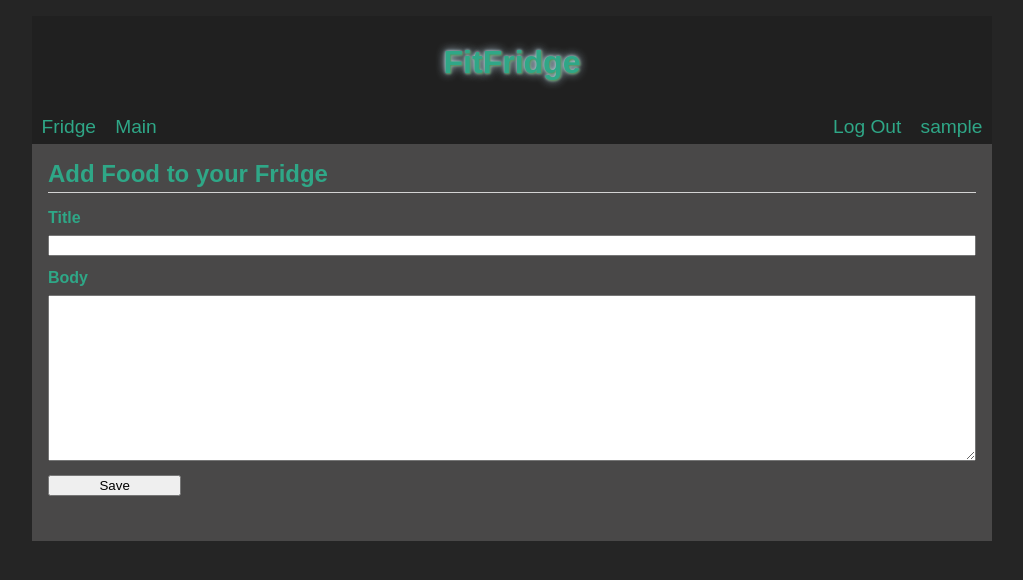
After one commit to tungp2302/FitFridge, a Flask app: page /addfood in a window 1280 px wide. The commit adds this page. Shown: the top 580 px of the page, without its empty margins (128-1151 px from the left). Run offline with Flask 3, Linux system fonts and the light colour scheme; the visitor is signed in with stand-in values (Sample User, id 1); data comes from the database, SQL or seed files in the repository.

Commit message:
bissle CSS rumgespielt und basic routing für eine add food seite

```diff
--- a/flaskr/__init__.py
+++ b/flaskr/__init__.py
@@ -28,9 +28,9 @@ def create_app(test_config=None):
 
     from . import blog
     app.register_blueprint(blog.bp)
-    app.add_url_rule('/', endpoint='index')
 
     from . import fridge
     app.register_blueprint(fridge.bp)
+    app.add_url_rule('/', endpoint='viewFridge')
 
     return app
--- a/flaskr/fridge.py
+++ b/flaskr/fridge.py
@@ -17,3 +17,28 @@ def viewFridge():
         ' ORDER BY created DESC'
     ).fetchall()
     return render_template('fridge/viewFridge.html', posts=posts)
+
+@bp.route('/addfood', methods=('GET', 'POST'))
+@login_required
+def addfood():
+    if request.method == 'POST':
+        title = request.form['title']
+        body = request.form['body']
+        error = None
+
+        if not title:
+            error = 'Title is required.'
+
+        if error is not None:
+            flash(error)
+        else:
+            db = get_db()
+            db.execute(
+                'INSERT INTO post (title, body, author_id)'
+                ' VALUES (?, ?, ?)',
+                (title, body, g.user['id'])
+            )
+            db.commit()
+            return redirect(url_for('fridge/addfood.html'))
+
+    return render_template('fridge/addfood.html')
--- a/flaskr/static/style.css
+++ b/flaskr/static/style.css
@@ -12,11 +12,16 @@ body {
     background: rgb(73, 72, 72);
 }
 
-h1 {
+nav h1 {
     font-family: sans-serif;
     font-style: arial;
     color: #2fa787;
-    margin: 1rem 0;
+    text-shadow:
+    1px 1px 2px rgb(82, 143, 88),
+    0 0 0.3em #cae6f6,
+    0 0 0.1em #cae6f6;
+    font-size: 2rem;
+    padding: 0.1rem;
 }
 
 a {
@@ -24,56 +29,44 @@ a {
     text-decoration: none;
 }
 
+#menubar{
+    display: flex;
+    justify-content: space-between;
+}
+
+#usermenu, #menuleft{
+    display: flex;
+    align-self: center;
+}
 
 nav {
     background: rgb(32, 32, 32);
     display: flex;
-    flex-direction: row;
-    align-items: start;
-    padding: 0;
+    flex-direction: column;
+    justify-content: center;
 }
 
-#usermenu,
-#menuleft{
+#logo{
     display: flex;
-    flex-direction: row;
+    justify-content: space-evenly;
 }
 
-#menuleft a,
-#usermenu a
-{
-    padding: 0.5rem;
+nav a {
+  padding: 0.4rem 0.6rem;
+  text-decoration: none;
+  text-align: center;
+  font-size: 1.2em;
 }
 
-nav h1 {
-    flex: auto;
-    margin: 0rem;
+nav a:hover {
+  background-color: #2fa787d0;
+  color: white;
+  transition-duration: 100ms;
 }
 
-
-nav h1 a {
-    text-decoration: none;
-    padding: 0.25rem 0.5rem;
-}
-
-nav ul {
-    display: flex;
-    list-style: none;
-    justify-content: center;
-    margin: 0;
-    padding: 0;
-}
-
-nav ul li a,
 header .action {
     display: flex;
     padding: 0.5rem;
-}
-
-nav ul li span{
-    display: flex;
-    padding: 0.5rem;
-
 }
 
 .content {
--- a/flaskr/templates/base.html
+++ b/flaskr/templates/base.html
@@ -2,7 +2,10 @@
 <title>{% block title %}{% endblock %} - FitFridge</title>
 <link rel="stylesheet" href="{{ url_for('static', filename='style.css') }}">
 <nav>
+  <div id="logo">
   <h1>FitFridge</h1>
+  </div>
+  <div id="menubar">
       <div id="menuleft">
       <a href="{{url_for('fridge.viewFridge')}}">Fridge</a>
       <a href="{{url_for('blog.index')}}">Main</a>
@@ -10,11 +13,12 @@
   <div id="usermenu">
     {% if g.user %}
     <a href="{{ url_for('auth.logout') }}">Log Out</a>
-      <a href="{{ url_for('fridge.viewFridge')}}">{{ g.user['username'] }}</span>
+    <a href="{{ url_for('fridge.viewFridge')}}">{{ g.user['username'] }}</a>
       {% else %}
       <a href="{{ url_for('auth.register') }}">Register</a>
       <a href="{{ url_for('auth.login') }}">Log In</a>
       {% endif %}
+  </div>
 </div>
 </nav>
 <section class="content">
--- /dev/null
+++ b/flaskr/templates/fridge/addfood.html
@@ -0,0 +1,15 @@
+{% extends 'base.html' %}
+
+{% block header %}
+  <h1>{% block title %}Add Food to your Fridge{% endblock %}</h1>
+{% endblock %}
+
+{% block content %}
+  <form method="post">
+    <label for="title">Title</label>
+    <input name="title" id="title" value="{{ request.form['title'] }}" required>
+    <label for="body">Body</label>
+    <textarea name="body" id="body">{{ request.form['body'] }}</textarea>
+    <input type="submit" value="Save">
+  </form>
+{% endblock %}
--- a/flaskr/templates/fridge/viewFridge.html
+++ b/flaskr/templates/fridge/viewFridge.html
@@ -3,7 +3,7 @@
 {% block header %}
   <h1>{% block title %}Fridge{% endblock %}</h1>
   {% if g.user %}
-    <a class="action" href="{{ url_for('blog.create') }}">Add Food</a>
+    <a class="action" href="{{ url_for('fridge.addfood') }}">Add Food</a>
   {% endif %}
 {% endblock %}
 
```
Lines whose indentation alone changed are shown as unchanged.
